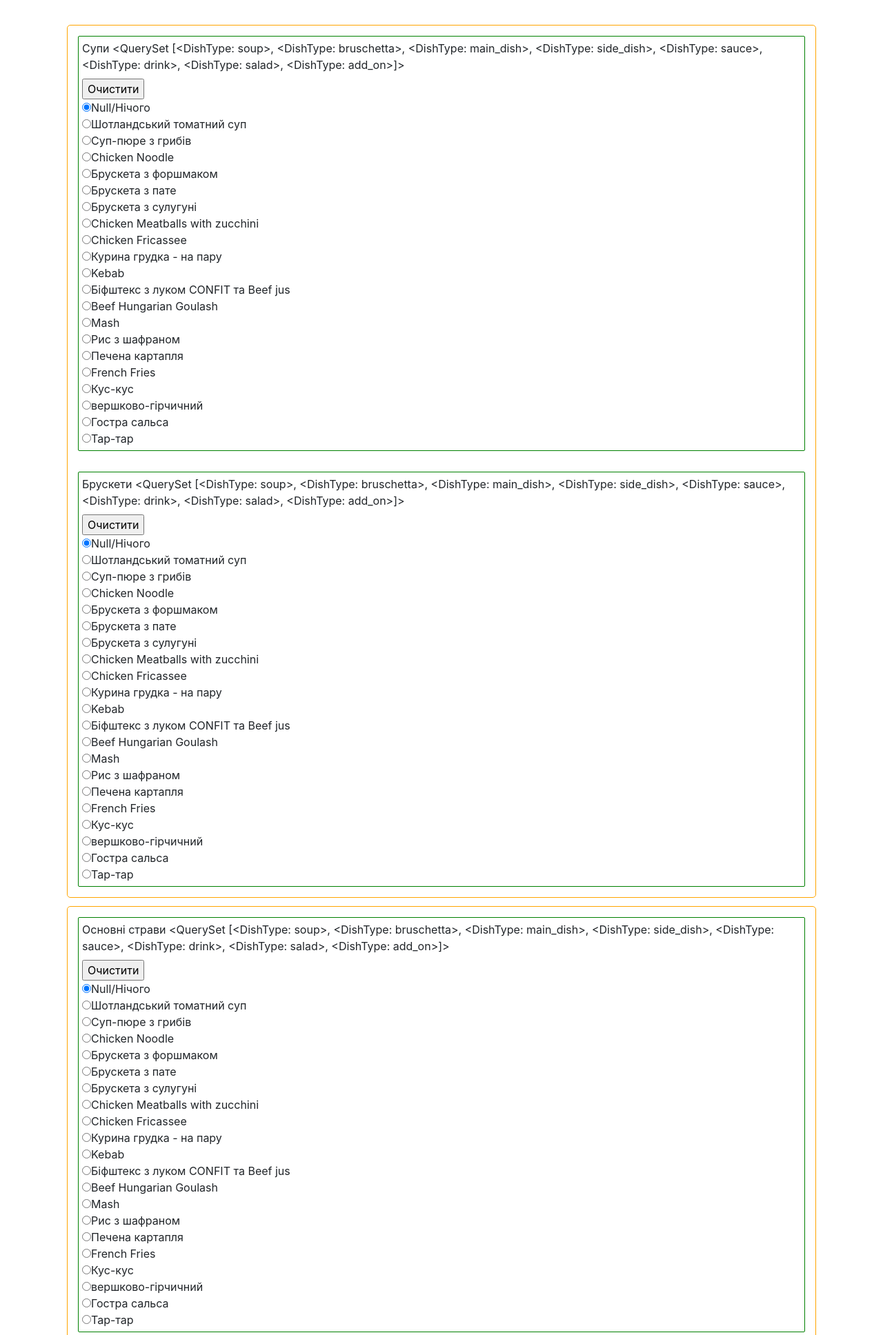
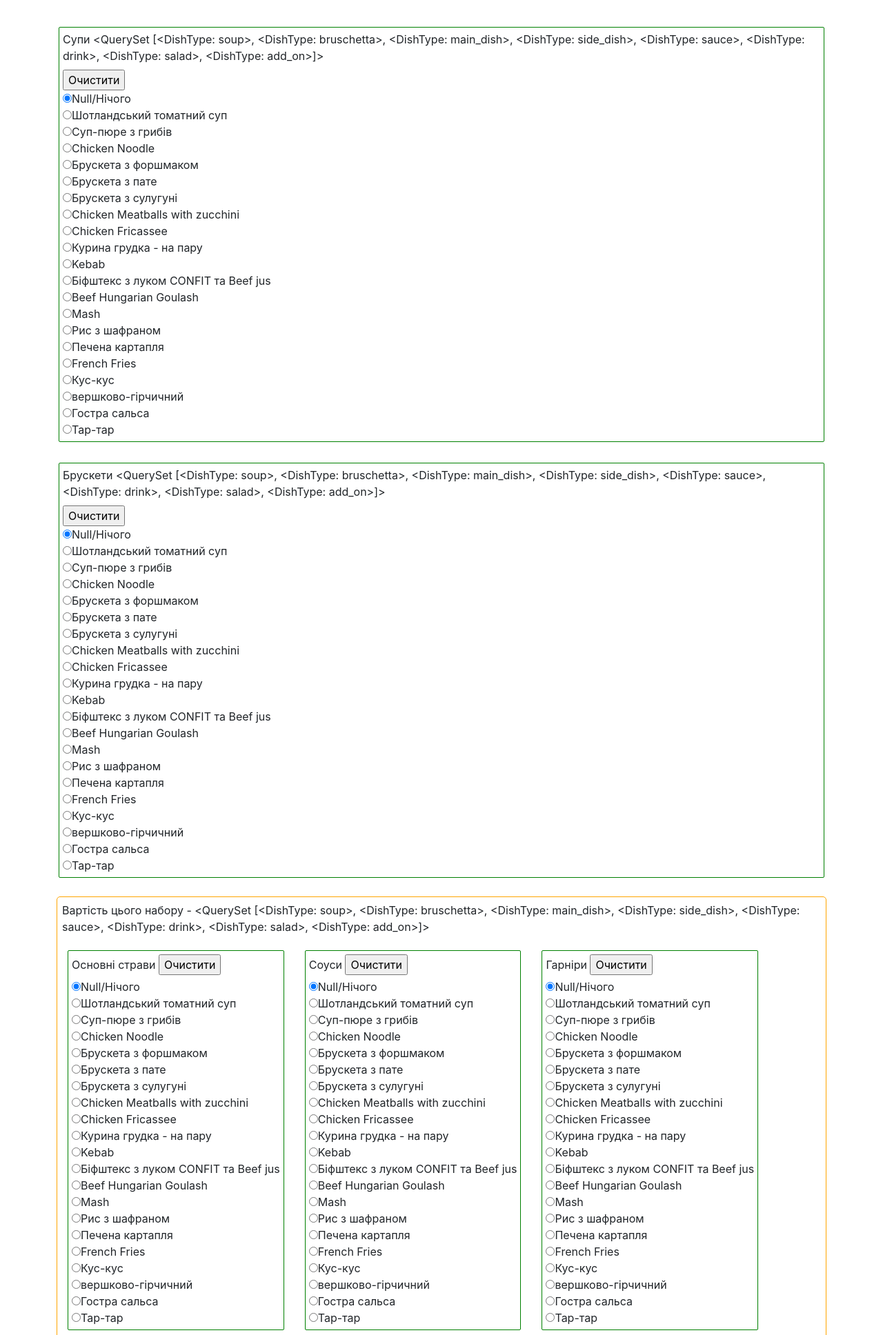
Before and after one commit to nuriyevn/thatcher_bot, a Django app: template dish/templates/dish/index.html in a window 1280 px wide. Shown: the top 1936 px of the page at 69% size. Run offline with Django 3.2, Linux system fonts and the light colour scheme; the template is opened without the code that fills it: values that come from a table or form of the project are taken from there, others are empty; data comes from the database, SQL or seed files in the repository; some libraries are stand-ins or nearby versions.

Commit message:
some markup fix

```diff
--- a/dish/templates/dish/index.html
+++ b/dish/templates/dish/index.html
@@ -10,7 +10,7 @@
     <!--script src="{% static 'dish/js/index.js' %}"></script-->
     <style>
 
-        .row {
+        .border_row {
             border: 1px solid orange;
             margin: 12px;
             border-radius: 5px;
@@ -242,13 +242,17 @@
 </div>
 
 
-
-
-
 <div class="container" style="border">
     <div class="row">
+
+        <div class="container border_row" >
+            <div class="row" >
+                <label style="margin:7px; " for="">Вартість цього набору - {{ main_price }}</label>
+            </div>
+
+            <div class="row" style="border">
                 <form>
-                    <label for="">Основні страви {{ main_price }}</label>
+                        <label for="">Основні страви </label>
                 <input type="button" id="main_dishClear" value="Очистити"/>
                     <fieldset id="main_group">
                     <input type="radio" name="main_dish" checked value="0">Null/Нічого<br>
@@ -291,6 +295,8 @@
                     {% endfor %}
                 </fieldset>
                 </form>
+            </div>
+        </div>
 
     </div>
 </div>
```
Lines whose indentation alone changed are shown as unchanged.
